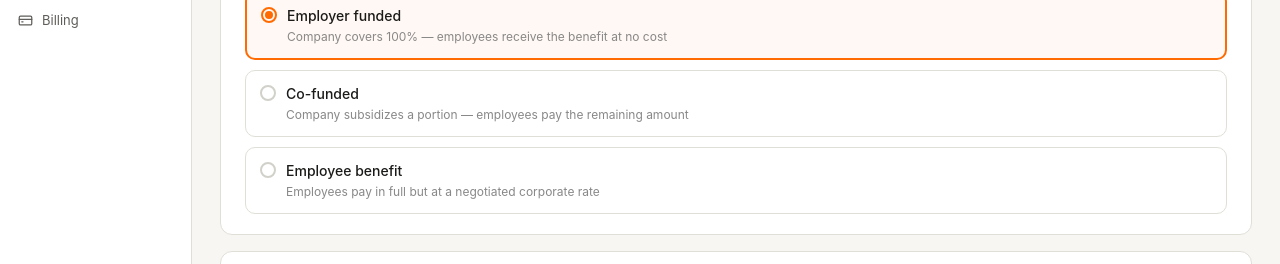
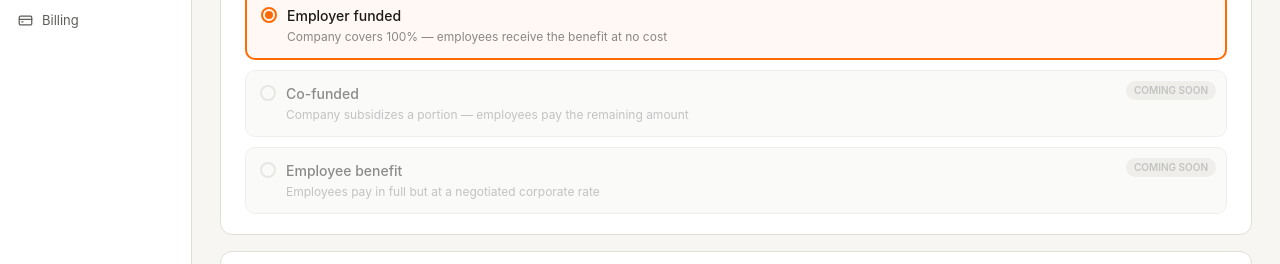
Before and after one commit to dinanassar-booo/talabat-partnership, a Next.js app: page /dashboard/campaigns/new in a window 1280 px wide. Shown: the part 325-589 px from the top of the page. Built offline with nearby package versions, Linux system fonts and the light colour scheme; no server answers.

Commit message:
Update form.tsx

```diff
--- a/src/app/dashboard/campaigns/new/form.tsx
+++ b/src/app/dashboard/campaigns/new/form.tsx
@@ -60,10 +60,10 @@ export default function NewCampaignForm() {
   const multiplier: Record<string, number> = { weekly: 4, biweekly: 2, monthly: 1, quarterly: 0.33 }
   const estimatedMonthly = (parseInt(form.headcount) || 0) * (parseFloat(form.creditValue) || 0) * (multiplier[form.cycleType] || 1)
 
-  const fundingLabels: Record<string, { label: string; desc: string }> = {
-    employer_funded: { label: 'Employer funded', desc: 'Company covers 100% — employees receive the benefit at no cost' },
-    co_funded: { label: 'Co-funded', desc: 'Company subsidizes a portion — employees pay the remaining amount' },
-    employee_benefit: { label: 'Employee benefit', desc: 'Employees pay in full but at a negotiated corporate rate' },
+    const fundingLabels: Record<string, { label: string; desc: string; available: boolean }> = {
+    employer_funded: { label: 'Employer funded', desc: 'Company covers 100% — employees receive the benefit at no cost', available: true },
+    co_funded: { label: 'Co-funded', desc: 'Company subsidizes a portion — employees pay the remaining amount', available: false },
+    employee_benefit: { label: 'Employee benefit', desc: 'Employees pay in full but at a negotiated corporate rate', available: false },
   }
 
   return (
@@ -111,9 +111,10 @@ export default function NewCampaignForm() {
         <div className="card" style={{ marginBottom: 16 }}>
           <h2 style={{ fontSize: 15, fontWeight: 500, margin: '0 0 16px' }}>Funding model</h2>
           <div style={{ display: 'flex', flexDirection: 'column', gap: 10 }}>
-            {Object.entries(fundingLabels).map(([value, { label, desc }]) => (
-              <div key={value} onClick={() => update('fundingModel', value)}
-                style={{ border: `${form.fundingModel === value ? '2px solid #FF6B00' : '0.5px solid #e0dfd7'}`, borderRadius: 10, padding: '12px 14px', cursor: 'pointer', background: form.fundingModel === value ? '#FFF8F4' : '#fff', display: 'flex', alignItems: 'flex-start', gap: 10 }}>
+                        {Object.entries(fundingLabels).map(([value, { label, desc, available }]) => (
+              <div key={value} onClick={() => available && update('fundingModel', value)}
+                style={{ border: `${form.fundingModel === value ? '2px solid #FF6B00' : '0.5px solid #e0dfd7'}`, borderRadius: 10, padding: '12px 14px', cursor: available ? 'pointer' : 'not-allowed', background: form.fundingModel === value ? '#FFF8F4' : available ? '#fff' : '#F7F6F3', opacity: available ? 1 : 0.5, display: 'flex', alignItems: 'flex-start', gap: 10, position: 'relative' }}>
+                {!available && <span style={{ position: 'absolute', top: 10, right: 10, fontSize: 10, fontWeight: 600, background: '#e0dfd7', color: '#888', padding: '2px 8px', borderRadius: 20, textTransform: 'uppercase' }}>Coming soon</span>}
                 <div style={{ width: 16, height: 16, borderRadius: '50%', border: `2px solid ${form.fundingModel === value ? '#FF6B00' : '#d1d0c9'}`, display: 'flex', alignItems: 'center', justifyContent: 'center', marginTop: 2, flexShrink: 0 }}>
                   {form.fundingModel === value && <div style={{ width: 8, height: 8, borderRadius: '50%', background: '#FF6B00' }} />}
                 </div>
```
